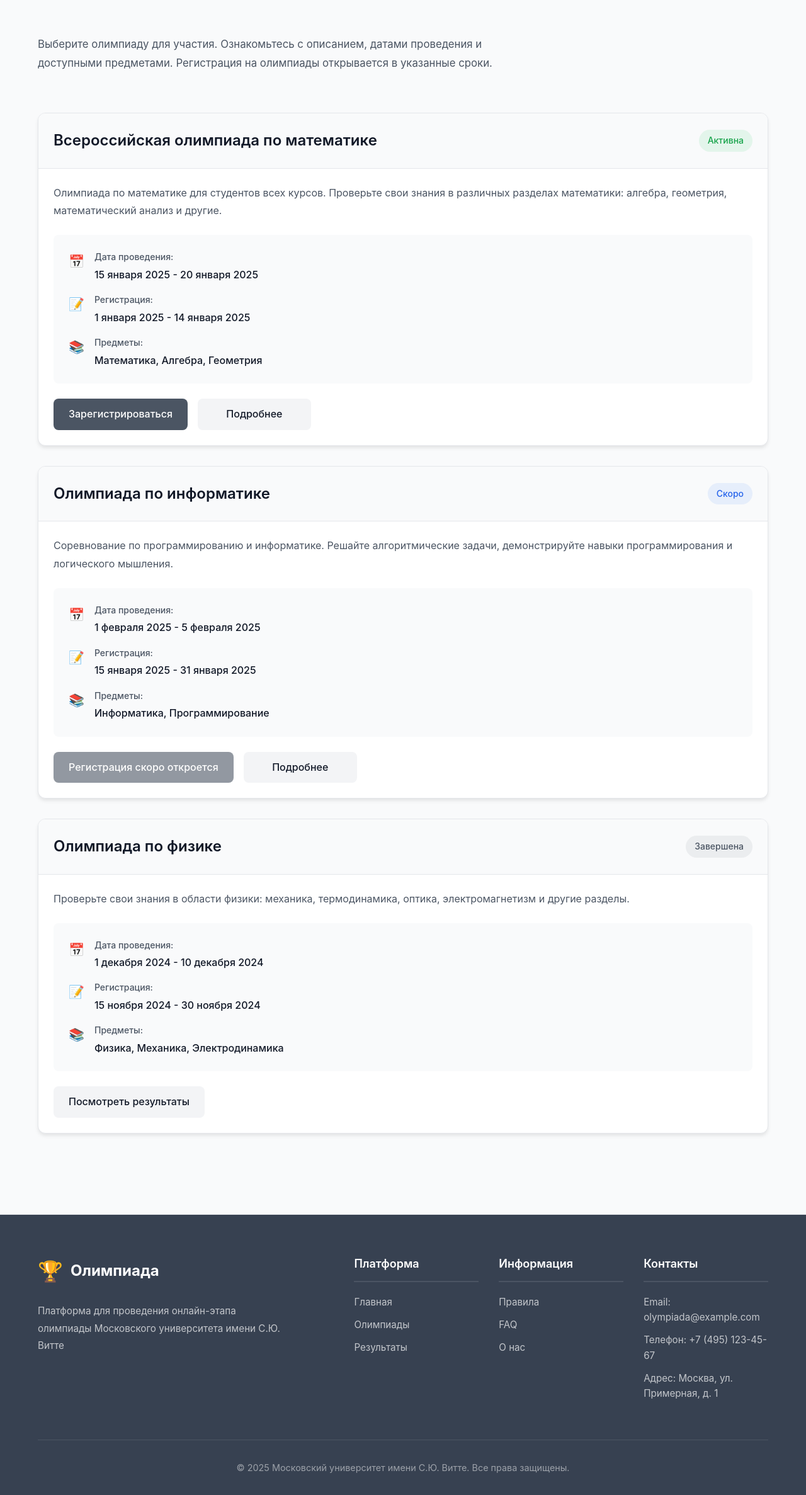
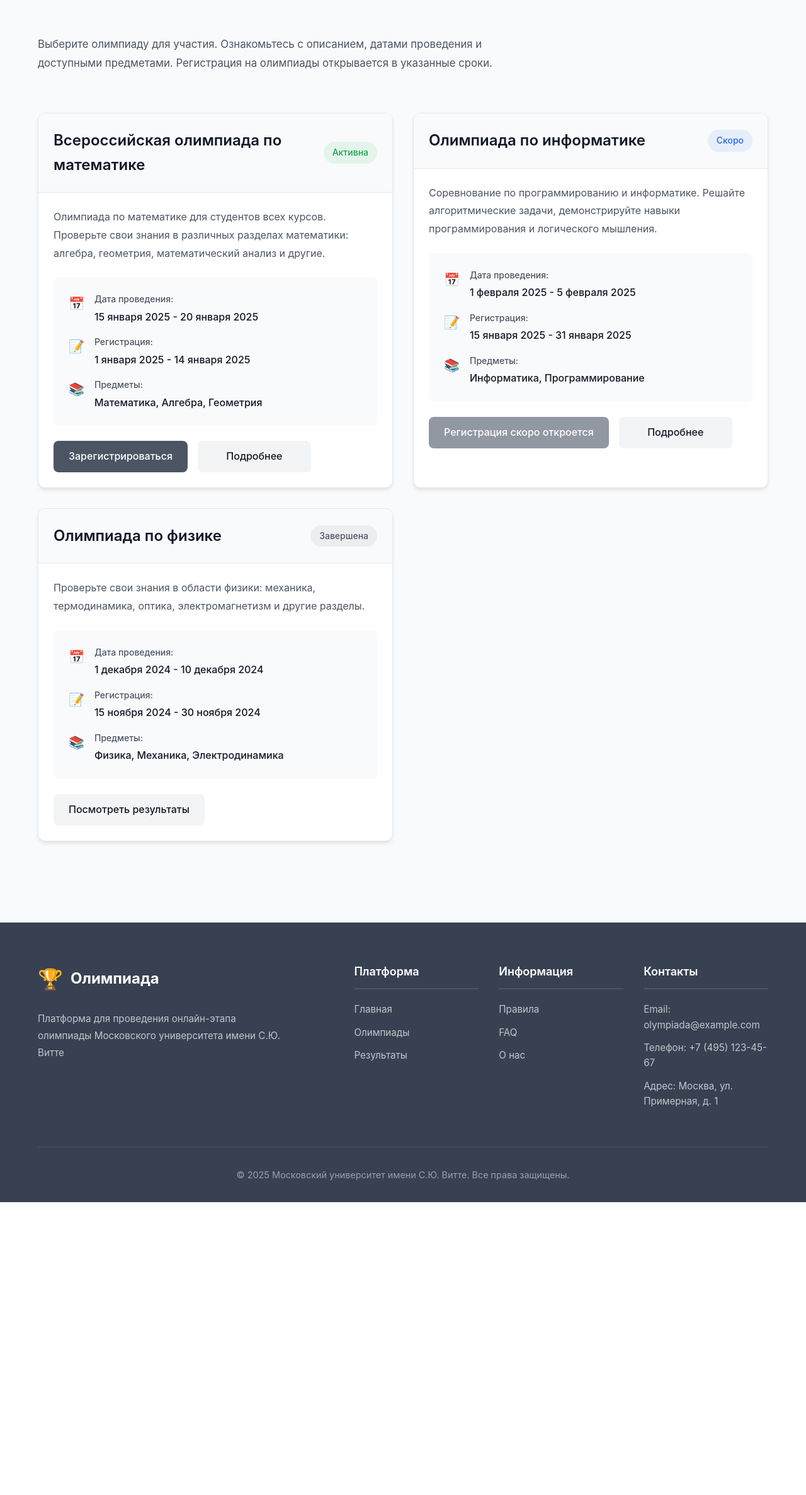
Before and after one commit to olympiada123/olympiada, a Django app: page /olympiads/ in a window 1280 px wide. Shown: the part 183-2557 px from the top of the page at 63% size. After the commit the page ends 2092 px from the top, so only its background shows below. Run offline with Django 5.2, Linux system fonts and the light colour scheme.

Commit message:
Changed olympiads page grid style

```diff
--- a/app/static/css/style.css
+++ b/app/static/css/style.css
@@ -1745,8 +1745,8 @@ textarea.form-control {
     width: 100%;
     max-width: 100%;
     margin: 0;
-    display: flex;
-    flex-direction: column;
+    display: grid;
+    grid-template-columns: repeat(auto-fill, minmax(400px, 1fr));
     gap: 2rem;
 }
 
@@ -1878,7 +1878,17 @@ textarea.form-control {
     pointer-events: none;
 }
 
+@media (max-width: 968px) {
+    .olympiads-container {
+        grid-template-columns: repeat(auto-fill, minmax(300px, 1fr));
+    }
+}
+
 @media (max-width: 768px) {
+    .olympiads-container {
+        grid-template-columns: 1fr;
+    }
+
     .olympiad-header {
         padding: 1.25rem;
     }
```
